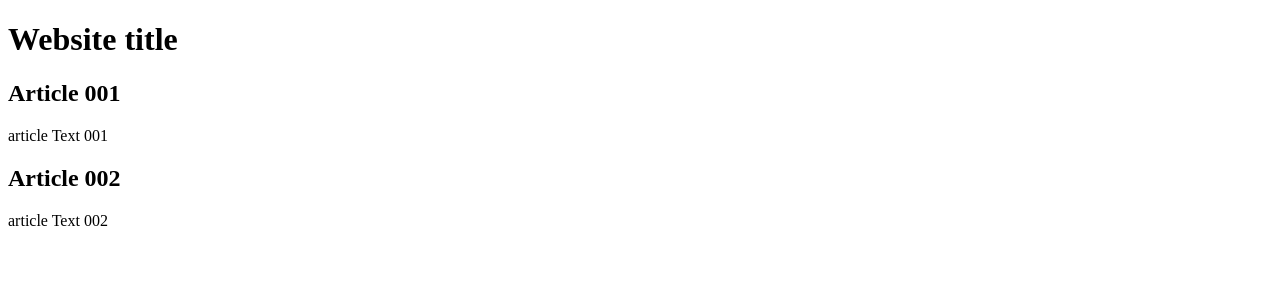
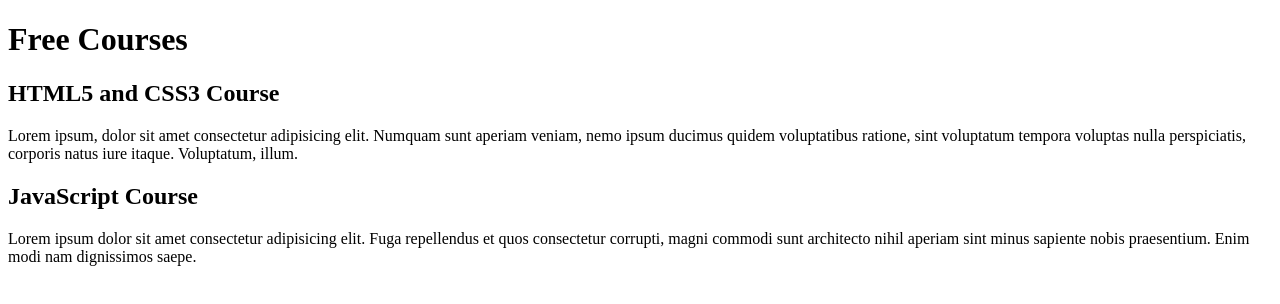
Before and after one commit to phmelo15/Website-Project, a plain HTML site: page Index.html in a window 1280 px wide. Drawn offline with Linux system fonts and the light colour scheme.

Commit message:
HTML update

```diff
--- a/Index.html
+++ b/Index.html
@@ -8,15 +8,15 @@
 </head>
 <body>
     <header>
-        <h1>Website title</h1>
+        <h1>Free Courses</h1>
     </header>
     <article>
-        <h2>Article 001</h2>
-        <p>article Text 001</p>
+        <h2>HTML5 and CSS3 Course</h2>
+        <p>Lorem ipsum, dolor sit amet consectetur adipisicing elit. Numquam sunt aperiam veniam, nemo ipsum ducimus quidem voluptatibus ratione, sint voluptatum tempora voluptas nulla perspiciatis, corporis natus iure itaque. Voluptatum, illum.</p>
     </article>
     <article>
-        <h2>Article 002</h2>
-        <p>article Text 002</p>
+        <h2>JavaScript Course</h2>
+        <p>Lorem ipsum dolor sit amet consectetur adipisicing elit. Fuga repellendus et quos consectetur corrupti, magni commodi sunt architecto nihil aperiam sint minus sapiente nobis praesentium. Enim modi nam dignissimos saepe.</p>
     </article>
 </body>
 </html>
```
